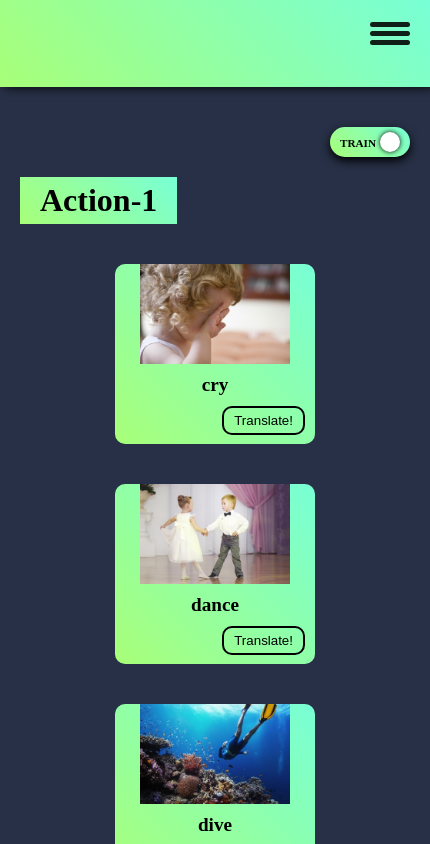
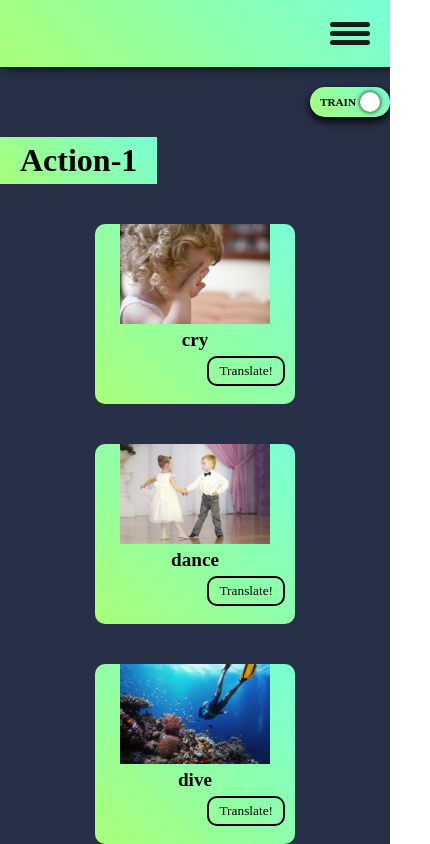
Before and after one commit to WonderLuc/RSS_School, a React app in the folder english-for-kids/: page /#/category/action-1 in a window 390 px wide. Shown: the top 844 px of the page, 430 px wide, since content can reach past the window. Built offline with nearby package versions, Linux system fonts and the light colour scheme.

Commit message:
style: add media query and change font-family

```diff
--- a/english-for-kids/src/components/App/style.scss
+++ b/english-for-kids/src/components/App/style.scss
@@ -1,6 +1,7 @@
 *{
   margin: 0;
   padding: 0;
+  font-family: cursive;
 }
 
 body, #root, .app{
@@ -11,7 +12,7 @@ body, #root, .app{
   display: flex;
 }
 
-@media screen and (max-width: 400px) {
+@media screen and (max-width: 760px) {
  .app{
    flex-direction: column;
  }
--- a/english-for-kids/src/components/Burger/style.scss
+++ b/english-for-kids/src/components/Burger/style.scss
@@ -29,3 +29,9 @@
       }
     }
 }
+
+@media screen and (max-width: 760px) {
+  .burger{
+    margin: 20px;
+  }
+}
--- a/english-for-kids/src/components/CategotyPage/style.scss
+++ b/english-for-kids/src/components/CategotyPage/style.scss
@@ -42,3 +42,12 @@
   border-radius: 10px;
   cursor: pointer;
 }
+
+@media  screen and (max-width: 760px) {
+  .category{
+    padding: 0;
+  }
+  .words{
+    padding: 20px 0;
+  }
+}
--- a/english-for-kids/src/components/Header/style.scss
+++ b/english-for-kids/src/components/Header/style.scss
@@ -45,10 +45,11 @@
   margin-bottom: 20px;
 }
 
-@media screen and (max-width: 400px) {
+@media screen and (max-width: 760px) {
   .header{
     width: 100%;
     height: 5%;
+    padding: 0;
     transition: all 0.5s ease-out;
 
     &_open{
--- a/english-for-kids/src/components/Main/style.scss
+++ b/english-for-kids/src/components/Main/style.scss
@@ -18,3 +18,12 @@
   justify-content: center;
   align-items: center;
 }
+
+@media  screen and (max-width: 760px) {
+ .main{
+   padding: 0;
+   .switcher{
+     margin: 20px;
+   }
+ }
+}
--- a/english-for-kids/src/components/Navigation/style.scss
+++ b/english-for-kids/src/components/Navigation/style.scss
@@ -25,7 +25,7 @@
   }
 }
 
-@media screen and (max-width: 400px) {
+@media screen and (max-width: 760px) {
   .nav{
     &__item{
       text-align: center;
--- a/english-for-kids/src/components/PlaySwitcher/style.scss
+++ b/english-for-kids/src/components/PlaySwitcher/style.scss
@@ -2,6 +2,7 @@
   --time: 0.5s;
   display: flex;
   justify-content: space-between;
+  align-items: center;
   padding: 10px;
   height: 10px;
   width: 60px;
--- a/english-for-kids/src/components/Word/style.scss
+++ b/english-for-kids/src/components/Word/style.scss
@@ -4,7 +4,7 @@
   height: 180px;
   margin: 20px;
   cursor: pointer;
-  transition: transform 1s;
+  transition: all 1s;
   transform-style: preserve-3d;
   transform-origin: center right;
 
@@ -18,6 +18,7 @@
     backface-visibility: hidden;
     background: var(--train-grad);
     border-radius: 10px;
+    transition: all 1s;
   }
 
   &__back{
@@ -32,11 +33,12 @@
   }
 
   &__text{
-    padding: 10px;
+    padding: 5px 10px;
     font-size: 1.2rem;
   }
   &_play  &__front, &_play &__back{
     background: var(--play-grad);
+    transition: all 1s;
   }
 }
 
@@ -68,3 +70,20 @@
   background: rgba(0,0,0,.7);
   border-radius: 0 0 10px 10px;
 }
+
+.star{
+
+  &-cool{
+    background: url('../../../public/img/star-win.svg'), rgba(0,0,0,0.8);;
+    background-repeat: no-repeat;
+    background-position: center;
+    background-size: contain;
+  }
+
+  &-empty{
+    background: url('../../../public/img/star.svg'), rgba(0,0,0,0.8);;
+    background-repeat: no-repeat;
+    background-position: center;
+    background-size: contain;
+  }
+}
```
